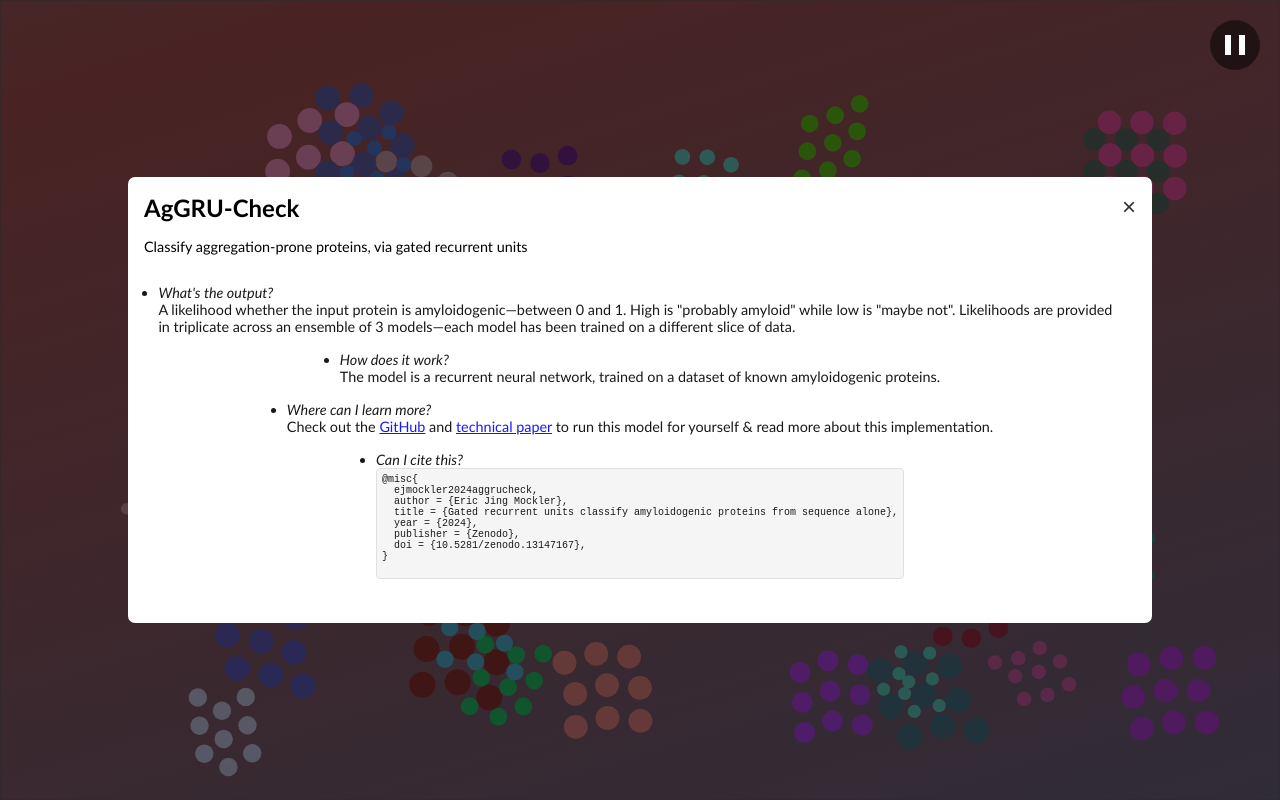
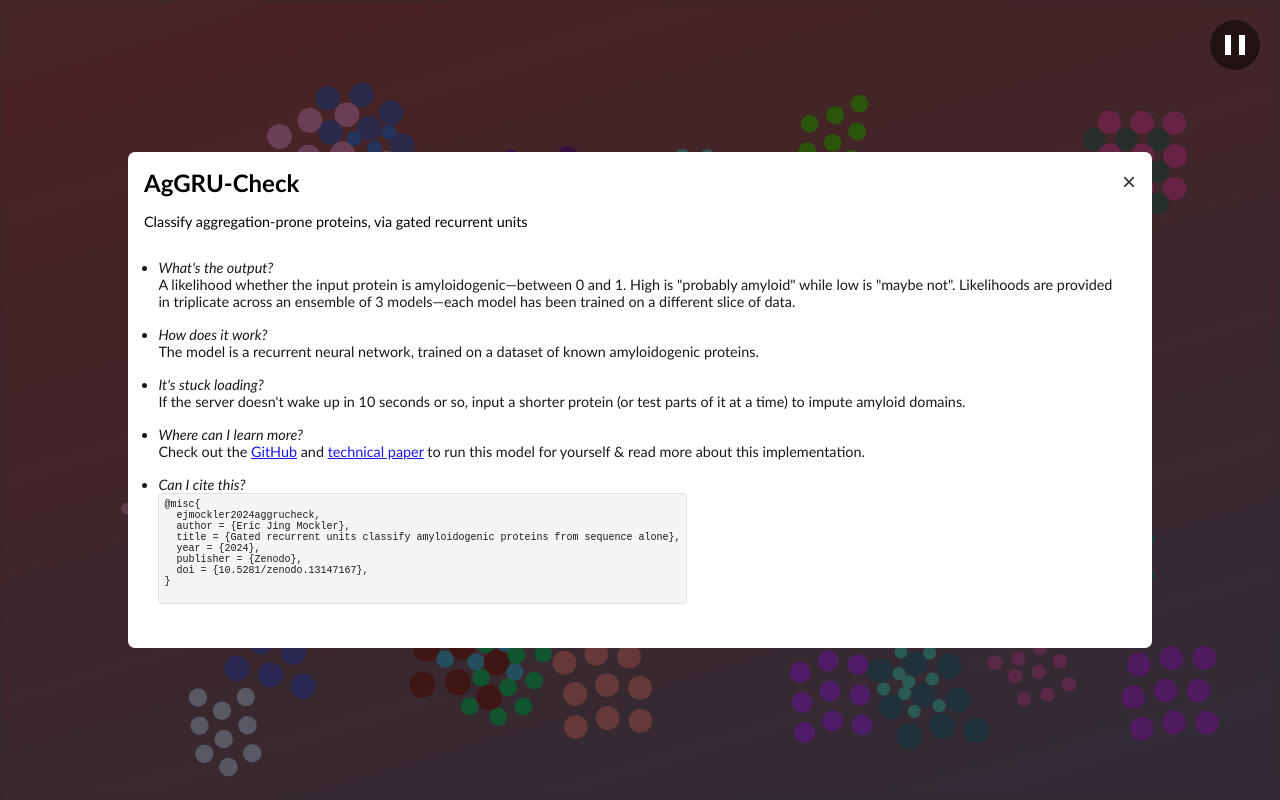
Before and after one commit to ejmockler/AgGRU-Check, a SvelteKit app in the folder deployment/frontend/: page / in a window 1280 px wide. Both pictures are taken after a click on the button "about". Built offline with nearby package versions, Linux system fonts and the light colour scheme.

Commit message:
example links match fasta headers

```diff
--- a/deployment/frontend/src/routes/+page.svelte
+++ b/deployment/frontend/src/routes/+page.svelte
@@ -178,8 +178,8 @@
 
   const inputMessage = `Is your protein amyloidgenic?
 
-Enter up to 15 amino acid sequences
-(either raw, FASTA or FASTQ)`;
+Enter up to 5 amino acid sequences
+(either raw or FASTA/FASTQ)`;
 
   let activeModal = null;
 
@@ -235,7 +235,7 @@
           class="fasta-link"
           on:click={() =>
             appendFastaToTextarea(
-              ">TDP-43 Amyloid Domain (318-343)\nINPAMMAAAQAALKSSWGMMGMLASQ"
+              ">TDP-43 (amyloid domain) [318-343]\nINPAMMAAAQAALKSSWGMMGMLASQ"
             )}
         >
           TDP-43 (amyloid domain)
@@ -267,6 +267,11 @@
           <li>
             <i>How does it work?</i> <br />The model is a recurrent neural
             network, trained on a dataset of known amyloidogenic proteins.
+          </li>
+          <li>
+            <i>It's stuck loading?</i> <br />If the server doesn't wake up in 10
+            seconds or so, input a shorter protein (or test parts of it at a
+            time) to impute amyloid domains.
           </li>
           <li>
             <i>Where can I learn more?</i> <br /> Check out the
@@ -498,7 +503,6 @@
     display: flex;
     flex-wrap: wrap;
     flex-direction: row;
-    justify-content: center;
     align-items: center;
     gap: 1rem;
     z-index: 1;
@@ -507,10 +511,11 @@
     position: relative;
     left: 0;
     right: 0;
+  }
 
-    & .results {
-      margin: 1em;
-    }
+  .results {
+    margin: 1em;
+    justify-content: center;
   }
 
   .citation {
```
